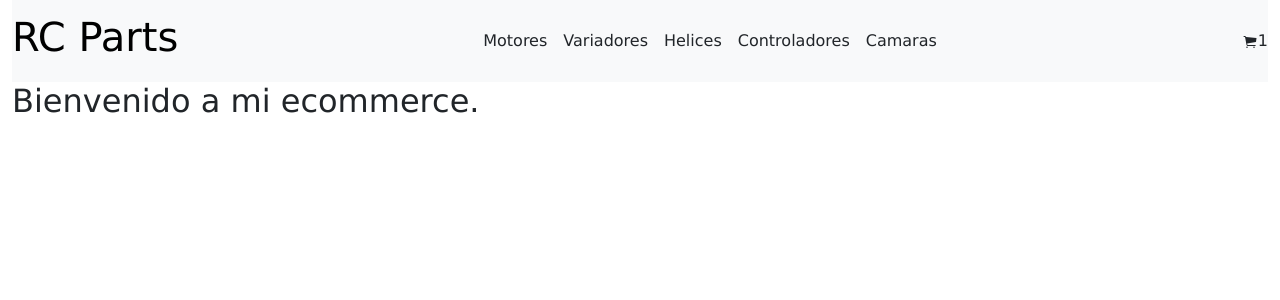
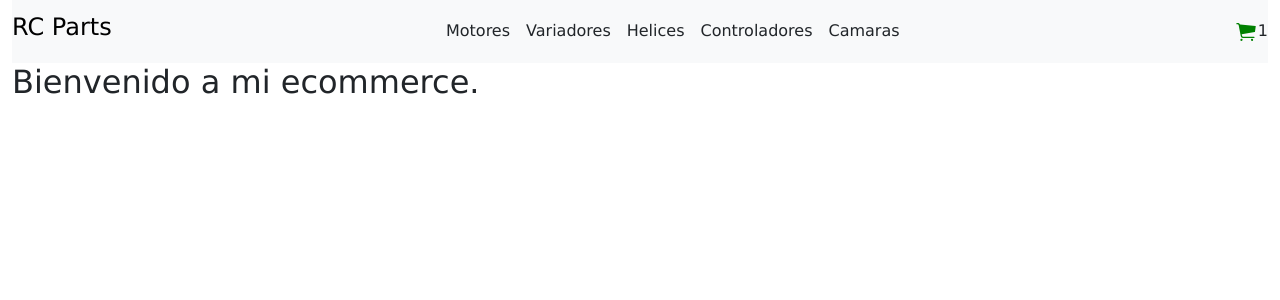
Before and after one commit to pablomailhet/reactJS, a React (Vite) app: page / in a window 1280 px wide. Shown: the top 300 px of the page. Built offline with nearby package versions, Linux system fonts and the light colour scheme.

Commit message:
Preentrega 1

```diff
--- a/src/App.jsx
+++ b/src/App.jsx
@@ -4,7 +4,7 @@ import "./App.css"
 function App() {
   return (
     <>
-      <NavBar title={"RC Parts"} />
+      <NavBar brand={"RC Parts"} />
       <ItemListConteiner title={"Bienvenido a mi ecommerce."} />
     </>
   )
--- a/src/components/NavBar/CartWidget.jsx
+++ b/src/components/NavBar/CartWidget.jsx
@@ -1,8 +1,10 @@
 import {IoIosCart} from "react-icons/io"
+import "./cartwidget.css"
+
 const CartWidget = () => {
     return(
         <div>
-            <IoIosCart />
+            <IoIosCart className="cart-icon" />
             <span>1</span>
         </div>
     )
--- a/src/components/NavBar/NavBar.jsx
+++ b/src/components/NavBar/NavBar.jsx
@@ -1,11 +1,12 @@
 import {Container} from "react-bootstrap"
 import CartWidget from "./CartWidget"
-const NavBar = ({title}) => {
+import "./navbar.css"
+const NavBar = ({brand}) => {
     return(
         <Container fluid as="header">
             <nav className="navbar navbar-expand-lg navbar-light bg-light">
                 <div className="navbar-brand">
-                    <h1>{title}</h1>
+                    <h1 className="title">{brand}</h1>
                 </div>
                 <div className="collapse navbar-collapse justify-content-center">
                     <ul className="navbar-nav mr-auto">
--- /dev/null
+++ b/src/components/NavBar/cartwidget.css
@@ -0,0 +1,4 @@
+.cart-icon {
+    font-size: 24px;
+    color: green;
+}
--- /dev/null
+++ b/src/components/NavBar/navbar.css
@@ -0,0 +1,4 @@
+.title{
+    color:black;
+    font-size: 1.5rem;
+}
```
